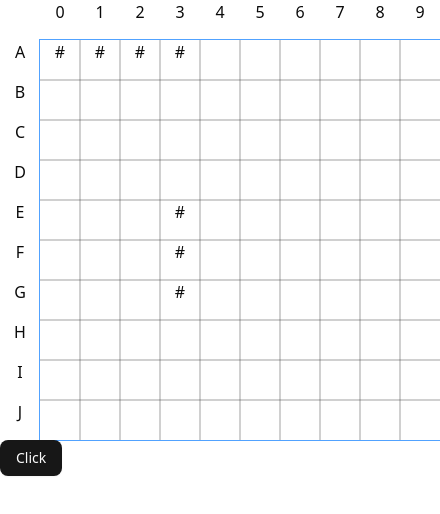
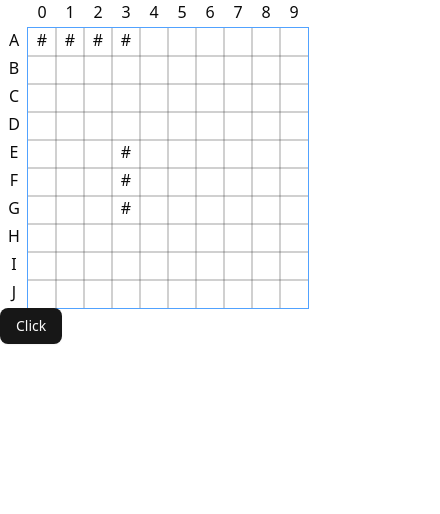
Before and after one commit to B1aho/battleship-online, a React (Vite) app in the folder apps/web/: page / in a window 390 px wide. Shown: the top 514 px of the page, 440 px wide, since content can reach past the window. Built offline with nearby package versions, Linux system fonts and the light colour scheme.

Commit message:
Add responsive to cell size

```diff
--- a/apps/web/src/App.css
+++ b/apps/web/src/App.css
@@ -1,19 +1,19 @@
 .classic-grid {
-  grid-template-columns: repeat(10, 40px);
-  grid-template-rows: repeat(10, 40px);
+  grid-template-columns: repeat(10, var(--cell-size));
+  grid-template-rows: repeat(10, var(--cell-size));
 }
 
 .one-column {
-  grid-template-columns: 40px;
-  grid-template-rows: repeat(10, 40px);
+  grid-template-columns: var(--cell-size);
+  grid-template-rows: repeat(10, var(--cell-size));
 }
 
 .one-row {
-  grid-template-rows: 40px;
-  grid-template-columns: repeat(10, 40px);
+  grid-template-rows: var(--cell-size);
+  grid-template-columns: repeat(10, var(--cell-size));
 }
 
 .grid-board {
-  grid-template-columns: 40px 1fr;
-  grid-template-rows: 40px 1fr;
+  grid-template-columns: var(--cell-size) 1fr;
+  grid-template-rows: var(--cell-size) 1fr;
 }
--- a/apps/web/src/features/GameBoard/Board.tsx
+++ b/apps/web/src/features/GameBoard/Board.tsx
@@ -10,8 +10,8 @@ interface IBroadProps {
 
 export const Board = ({ gameboard }: IBroadProps) => {
     const [grid, setGrid] = useState(gameboard.getGrid());
-    const [ships, setShips] = useState(gameboard.getShips());
-    const { SIZE, GRID, MAX_SHIP_KIND } = ModeType[gameboard.getMode()];
+    // const [ships, setShips] = useState(gameboard.getShips());
+    const { SIZE, GRID } = ModeType[gameboard.getMode()];
     const cells: ReactElement[] = useMemo(() => {
         return createCells(grid, SIZE);
     }, [grid, SIZE]);
--- a/apps/web/src/index.css
+++ b/apps/web/src/index.css
@@ -1 +1,11 @@
 @import "../../../packages/ui/src/styles/globals.css";
+
+:root {
+    --cell-size: 40px;
+  }
+
+  @media (max-width: 480px) {
+    :root {
+      --cell-size: 28px;
+    }
+  }
--- a/packages/ui/src/styles/globals.css
+++ b/packages/ui/src/styles/globals.css
@@ -42,6 +42,7 @@
   --sidebar-accent-foreground: oklch(0.205 0 0);
   --sidebar-border: oklch(0.922 0 0);
   --sidebar-ring: oklch(0.708 0 0);
+  --cell-size: minmax(40px, 30px, 20px);
 }
 
 .dark {
```
